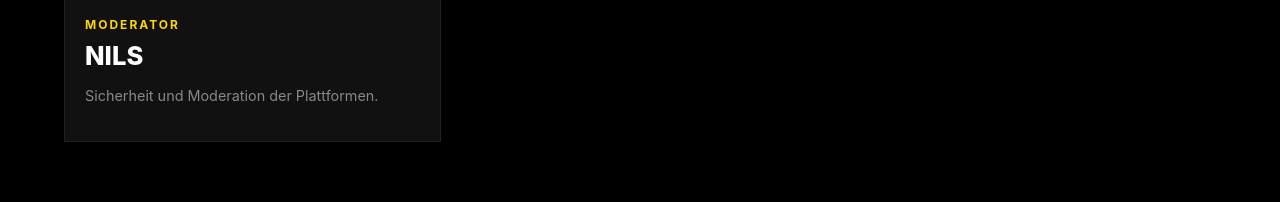
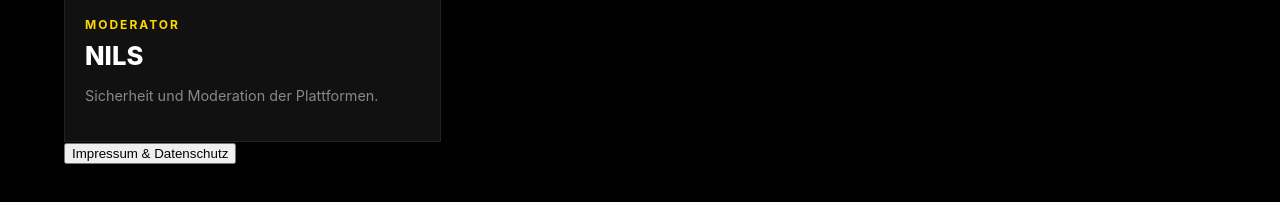
Before and after one commit to MGETZ-io/Team-hustensaft, a plain HTML site: page index.html in a window 1280 px wide. Shown: the part 1653-1855 px from the top of the page. Drawn offline with Linux system fonts and the light colour scheme.

Commit message:
Add Impressum & Datenschutz button to index.html

```diff
--- a/index.html
+++ b/index.html
@@ -129,5 +129,6 @@
 
         loadTeam();
     </script>
+    <button onclick="window.location.href='https://hustensaft.org/inmpressum';">Impressum & Datenschutz</button>
 </body>
 </html>
```
